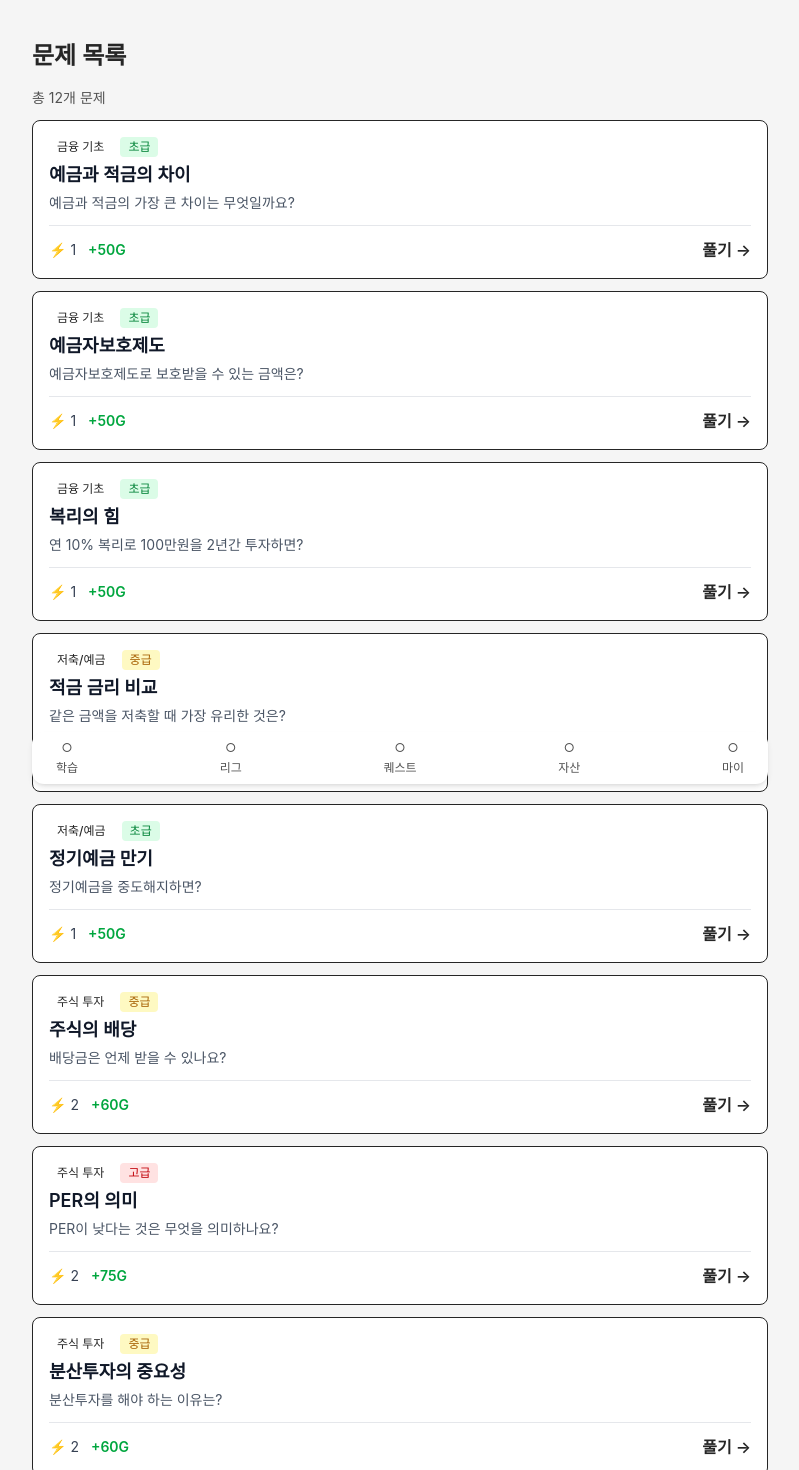
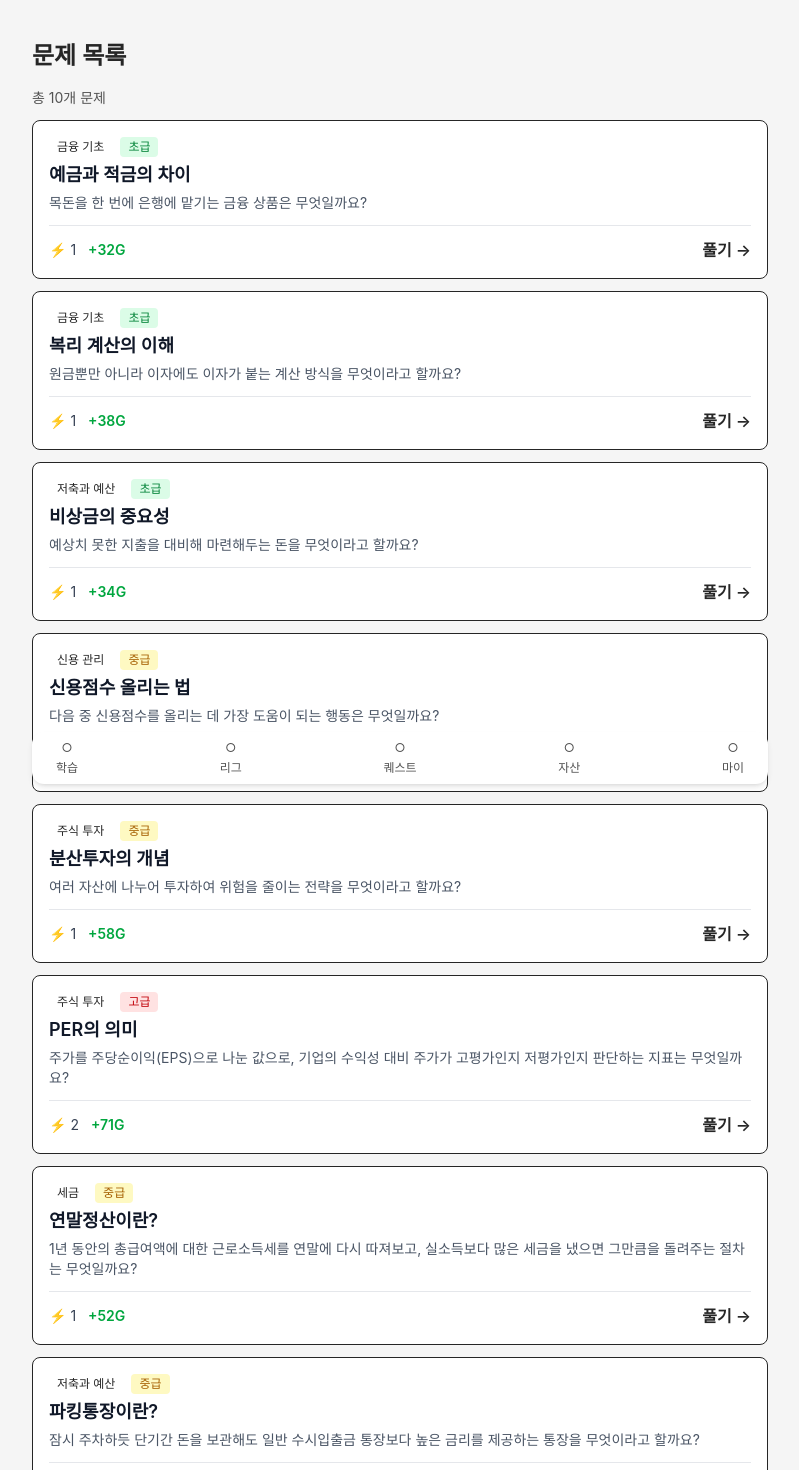
Before and after one commit to dusvlf111/Financely, a Next.js app: page /problems in a window 1280 px wide. Shown: the top 1470 px of the page, without its empty margins (240-1039 px from the left). Built offline with nearby package versions, Linux system fonts and the light colour scheme.

Commit message:
feat: refactor energy and gold state management, improve component structure and UI consistency

```diff
--- a/src/app/layout.tsx
+++ b/src/app/layout.tsx
@@ -3,7 +3,7 @@ import React from 'react'
 import Header from '../components/layout/Header'
 import Navigation from '../components/layout/Navigation'
 import AuthProvider from '@/lib/context/AuthProvider'
-import EnergyProvider from '@/lib/store/energyStore'
+import { EnergyProvider } from '@/lib/store/energyStore'
 
 export const metadata = {
   title: 'Financely',
--- a/src/app/problems/[id]/page.tsx
+++ b/src/app/problems/[id]/page.tsx
@@ -106,10 +106,10 @@ export default function ProblemPage() {
         {/* 시작 전 */}
         {status === 'idle' && (
           <button
-            className="w-full btn-primary"
+            className="w-full btn-primary text-base"
             onClick={handleStart}
           >
-            문제 풀기 시작 (에너지 {problem.energyCost} 소비)
+            문제 풀기 (⚡{problem.energyCost} 소모)
           </button>
         )}
 
--- a/src/lib/mock/problems.ts
+++ b/src/lib/mock/problems.ts
@@ -1,174 +1,136 @@
-export type Category = '금융 기초' | '저축/예금' | '주식 투자' | '채권' | '세금'
+export type Category = '금융 기초' | '저축과 예산' | '신용 관리' | '주식 투자' | '세금'
+
+export const categories: Category[] = ['금융 기초', '저축과 예산', '신용 관리', '주식 투자', '세금']
 
 export type Problem = {
   id: string
+  category: Category
+  difficulty: 'easy' | 'medium' | 'hard'
   title: string
-  description?: string
-  difficulty: 'easy' | 'medium' | 'hard'
-  category: Category
+  description: string
+  options?: string[]
+  correctAnswer: string
+  explanation: string
   energyCost: number
   rewardGold: number
-  correctAnswer?: string
-  options?: string[]
-  explanation?: string
 }
 
 const problems: Problem[] = [
-  // 금융 기초
   {
     id: 'p1',
+    category: '금융 기초',
+    difficulty: 'easy',
     title: '예금과 적금의 차이',
-    description: '예금과 적금의 가장 큰 차이는 무엇일까요?',
-    difficulty: 'easy',
-    category: '금융 기초',
+    description: '목돈을 한 번에 은행에 맡기는 금융 상품은 무엇일까요?',
+    options: ['A) 예금', 'B) 적금', 'C) 펀드', 'D) 주식'],
+    correctAnswer: 'A',
+    explanation: '예금은 목돈을 한 번에 넣어두는 것이고, 적금은 매달 일정 금액을 꾸준히 넣어 목돈을 만드는 상품입니다.',
     energyCost: 1,
-    rewardGold: 50,
-    correctAnswer: 'A',
-    options: ['A) 예금은 목돈을 한번에, 적금은 매달 저축', 'B) 예금이 적금보다 금리가 높다', 'C) 예금은 은행에서만 가능하다'],
-    explanation: '예금은 목돈을 한번에 맡기는 것이고, 적금은 매달 일정액을 저축하는 것입니다.',
+    rewardGold: 32,
   },
   {
     id: 'p2',
-    title: '예금자보호제도',
-    description: '예금자보호제도로 보호받을 수 있는 금액은?',
+    category: '금융 기초',
     difficulty: 'easy',
-    category: '금융 기초',
+    title: '복리 계산의 이해',
+    description: '원금뿐만 아니라 이자에도 이자가 붙는 계산 방식을 무엇이라고 할까요?',
+    options: ['A) 단리', 'B) 복리', 'C) 연리', 'D) 월리'],
+    correctAnswer: 'B',
+    explanation: '복리는 이자가 원금에 더해져 새로운 원금을 형성하고, 그 합산된 금액에 다시 이자가 붙는 방식으로, 장기 투자 시 자산을 크게 불릴 수 있는 원리입니다.',
     energyCost: 1,
-    rewardGold: 50,
-    correctAnswer: 'B',
-    options: ['A) 1억원', 'B) 5천만원', 'C) 무제한'],
-    explanation: '예금자보호제도는 은행이 파산해도 1인당 최대 5,000만원(원금+이자)까지 보호합니다.',
+    rewardGold: 38,
   },
   {
     id: 'p3',
-    title: '복리의 힘',
-    description: '연 10% 복리로 100만원을 2년간 투자하면?',
+    category: '저축과 예산',
     difficulty: 'easy',
-    category: '금융 기초',
+    title: '비상금의 중요성',
+    description: '예상치 못한 지출을 대비해 마련해두는 돈을 무엇이라고 할까요?',
+    options: ['A) 쌈짓돈', 'B) 비상금', 'C) 잉여자금', 'D) 투자금'],
+    correctAnswer: 'B',
+    explanation: '비상금은 보통 3~6개월치 생활비 규모로 준비하며, 갑작스러운 실직, 질병 등 위기 상황에서 큰 도움이 됩니다.',
     energyCost: 1,
-    rewardGold: 50,
-    correctAnswer: 'B',
-    options: ['A) 120만원', 'B) 121만원', 'C) 122만원'],
-    explanation: '복리는 이자에 이자가 붙습니다. 1년차: 110만원, 2년차: 121만원',
+    rewardGold: 34,
   },
-
-  // 저축/예금
   {
     id: 'p4',
-    title: '적금 금리 비교',
-    description: '같은 금액을 저축할 때 가장 유리한 것은?',
+    category: '신용 관리',
     difficulty: 'medium',
-    category: '저축/예금',
+    title: '신용점수 올리는 법',
+    description: '다음 중 신용점수를 올리는 데 가장 도움이 되는 행동은 무엇일까요?',
+    options: ['A) 신용카드 많이 발급받기', 'B) 대출 전혀 받지 않기', 'C) 체크카드 꾸준히 사용하기', 'D) 현금 서비스 자주 이용하기'],
+    correctAnswer: 'C',
+    explanation: '체크카드를 꾸준히 사용하고, 신용카드는 한도를 채우지 않으면서 연체 없이 사용하는 것이 신용점수 관리에 긍정적입니다.',
     energyCost: 1,
-    rewardGold: 60,
-    correctAnswer: 'A',
-    options: ['A) 연 4% 단리 적금', 'B) 연 3.8% 복리 적금', 'C) 둘 다 같다'],
-    explanation: '장기적으로는 복리가 유리하지만, 적금은 기간이 짧아 단리가 더 나을 수 있습니다.',
+    rewardGold: 47,
   },
   {
     id: 'p5',
-    title: '정기예금 만기',
-    description: '정기예금을 중도해지하면?',
-    difficulty: 'easy',
-    category: '저축/예금',
+    category: '주식 투자',
+    difficulty: 'medium',
+    title: '분산투자의 개념',
+    description: '여러 자산에 나누어 투자하여 위험을 줄이는 전략을 무엇이라고 할까요?',
+    options: ['A) 몰빵투자', 'B) 단타매매', 'C) 분산투자', 'D) 가치투자'],
+    correctAnswer: 'C',
+    explanation: '"계란을 한 바구니에 담지 말라"는 격언처럼, 분산투자는 특정 자산의 가치 하락이 전체 포트폴리오에 미치는 영향을 줄여 안정성을 높이는 핵심 전략입니다.',
     energyCost: 1,
-    rewardGold: 50,
-    correctAnswer: 'B',
-    options: ['A) 이자를 받을 수 없다', 'B) 중도해지 이율로 이자를 받는다', 'C) 원금도 잃을 수 있다'],
-    explanation: '중도해지 시 약정이율보다 낮은 중도해지 이율이 적용됩니다.',
+    rewardGold: 58,
   },
-
-  // 주식 투자
   {
     id: 'p6',
-    title: '주식의 배당',
-    description: '배당금은 언제 받을 수 있나요?',
-    difficulty: 'medium',
     category: '주식 투자',
+    difficulty: 'hard',
+    title: 'PER의 의미',
+    description: '주가를 주당순이익(EPS)으로 나눈 값으로, 기업의 수익성 대비 주가가 고평가인지 저평가인지 판단하는 지표는 무엇일까요?',
+    correctAnswer: 'PER',
+    explanation: 'PER(Price-to-Earnings Ratio, 주가수익비율)은 낮을수록 주가가 저평가되었다고 해석될 수 있습니다. 동종 업계의 다른 기업들과 비교하여 상대적인 가치를 판단하는 데 유용합니다.',
     energyCost: 2,
-    rewardGold: 60,
-    correctAnswer: 'A',
-    options: ['A) 배당 기준일에 주주명부에 있어야 함', 'B) 주식을 보유하기만 하면 됨', 'C) 1년 이상 보유해야 함'],
-    explanation: '배당 기준일에 주주명부에 등재되어 있어야 배당을 받을 수 있습니다.',
+    rewardGold: 71,
   },
   {
     id: 'p7',
-    title: 'PER의 의미',
-    description: 'PER이 낮다는 것은 무엇을 의미하나요?',
-    difficulty: 'hard',
-    category: '주식 투자',
-    energyCost: 2,
-    rewardGold: 75,
-    correctAnswer: 'B',
-    options: ['A) 주가가 비싸다', 'B) 주가가 저평가되었을 수 있다', 'C) 배당이 많다'],
-    explanation: 'PER(주가수익비율)이 낮으면 수익 대비 주가가 낮아 저평가되었을 가능성이 있습니다.',
+    category: '세금',
+    difficulty: 'medium',
+    title: '연말정산이란?',
+    description: '1년 동안의 총급여액에 대한 근로소득세를 연말에 다시 따져보고, 실소득보다 많은 세금을 냈으면 그만큼을 돌려주는 절차는 무엇일까요?',
+    correctAnswer: '연말정산',
+    explanation: '연말정산은 "13월의 월급"이라고도 불리며, 각종 공제 항목을 꼼꼼히 챙겨 신고하면 상당한 금액을 환급받을 수 있습니다.',
+    energyCost: 1,
+    rewardGold: 52,
   },
   {
     id: 'p8',
-    title: '분산투자의 중요성',
-    description: '분산투자를 해야 하는 이유는?',
+    category: '저축과 예산',
     difficulty: 'medium',
-    category: '주식 투자',
-    energyCost: 2,
-    rewardGold: 60,
-    correctAnswer: 'A',
-    options: ['A) 리스크를 줄이기 위해', 'B) 수익을 극대화하기 위해', 'C) 세금을 줄이기 위해'],
-    explanation: '분산투자는 한 종목의 하락 위험을 다른 종목으로 분산시켜 전체 리스크를 줄입니다.',
+    title: '파킹통장이란?',
+    description: '잠시 주차하듯 단기간 돈을 보관해도 일반 수시입출금 통장보다 높은 금리를 제공하는 통장을 무엇이라고 할까요?',
+    correctAnswer: '파킹통장',
+    explanation: '파킹통장은 비상금이나 단기 투자 대기 자금을 보관하기에 매우 유용하며, 하루만 맡겨도 이자가 붙는 장점이 있습니다.',
+    energyCost: 1,
+    rewardGold: 45,
   },
-
-  // 채권
   {
     id: 'p9',
-    title: '채권의 기본',
-    description: '채권이란 무엇인가요?',
-    difficulty: 'easy',
-    category: '채권',
-    energyCost: 1,
-    rewardGold: 50,
-    correctAnswer: 'B',
-    options: ['A) 주식의 일종', 'B) 빌려준 돈에 대한 증서', 'C) 예금 상품'],
-    explanation: '채권은 정부나 기업이 자금을 빌리며 발행하는 차용증서입니다.',
+    category: '신용 관리',
+    difficulty: 'hard',
+    title: 'DSR 규제란?',
+    description: '모든 가계대출 원리금 상환액을 연간 소득으로 나눈 비율로, 대출 상환 능력을 심사하는 데 사용되는 지표는 무엇일까요?',
+    correctAnswer: 'DSR',
+    explanation: 'DSR(Debt Service Ratio, 총부채원리금상환비율)은 차주의 상환 능력을 더 정확히 파악하기 위해 도입된 규제입니다. DSR이 높으면 추가 대출이 어려워질 수 있습니다.',
+    energyCost: 2,
+    rewardGold: 76,
   },
   {
     id: 'p10',
-    title: '금리와 채권 가격',
-    description: '금리가 오르면 채권 가격은?',
-    difficulty: 'medium',
-    category: '채권',
-    energyCost: 2,
-    rewardGold: 60,
-    correctAnswer: 'B',
-    options: ['A) 오른다', 'B) 내린다', 'C) 변화없다'],
-    explanation: '금리가 오르면 신규 채권의 수익률이 높아져 기존 채권의 매력이 떨어지므로 가격이 내립니다.',
-  },
-
-  // 세금
-  {
-    id: 'p11',
-    title: '금융소득종합과세',
-    description: '금융소득종합과세 기준금액은?',
-    difficulty: 'medium',
-    category: '세금',
-    energyCost: 2,
-    rewardGold: 60,
-    correctAnswer: 'A',
-    options: ['A) 연 2,000만원 초과', 'B) 연 5,000만원 초과', 'C) 연 1억원 초과'],
-    explanation: '이자+배당 소득이 연 2,000만원을 초과하면 다른 소득과 합산하여 종합과세 됩니다.',
-  },
-  {
-    id: 'p12',
-    title: '배당소득세',
-    description: '주식 배당금에 부과되는 세율은?',
-    difficulty: 'medium',
-    category: '세금',
-    energyCost: 2,
-    rewardGold: 60,
-    correctAnswer: 'B',
-    options: ['A) 14%', 'B) 15.4%', 'C) 20%'],
-    explanation: '배당소득세는 15.4%(소득세 14% + 지방소득세 1.4%)입니다.',
+    category: '주식 투자',
+    difficulty: 'easy',
+    title: '코스피(KOSPI)란?',
+    description: '한국거래소의 유가증권시장에 상장된 회사들의 주식을 종합하여 나타내는 주가지수는 무엇일까요?',
+    correctAnswer: '코스피',
+    explanation: '코스피(KOSPI)는 대한민국 주식 시장의 전반적인 동향을 나타내는 가장 대표적인 지수입니다.',
+    energyCost: 1,
+    rewardGold: 29,
   },
 ]
 
 export default problems
-
-export const categories: Category[] = ['금융 기초', '저축/예금', '주식 투자', '채권', '세금']
--- a/src/lib/store/energyStore.tsx
+++ b/src/lib/store/energyStore.tsx
@@ -1,104 +1,86 @@
 "use client"
-import React, { createContext, useContext, useEffect, useState, useRef } from 'react'
+import { create } from 'zustand'
+import { persist, createJSONStorage } from 'zustand/middleware'
+import React, { createContext, useContext, useEffect } from 'react'
 
-type EnergyContextType = {
+const ENERGY_RECOVERY_SECONDS = 60 // 1분으로 수정 (기존: 4 * 60 * 60)
+const MAX_ENERGY = 5
+
+interface EnergyState {
   energy: number
   maxEnergy: number
+  lastUpdated: number
+  remainingSeconds: number | null
   consume: (amount?: number) => boolean
-  add: (amount?: number) => void
-  startRecovery: () => void
-  stopRecovery: () => void
-  remainingSeconds?: number
+  add: (amount: number) => void
+  _updateEnergy: () => void
 }
 
-const EnergyContext = createContext<EnergyContextType | undefined>(undefined)
+const useEnergyStore = create<EnergyState>()(
+  persist(
+    (set, get) => ({
+      energy: MAX_ENERGY,
+      maxEnergy: MAX_ENERGY,
+      lastUpdated: Date.now(),
+      remainingSeconds: null,
 
-export function EnergyProvider({ children }: { children: React.ReactNode }) {
-  const [energy, setEnergy] = useState<number>(3)
-  const maxEnergy = 5
-  const intervalRef = useRef<number | null>(null)
-  const [remainingSeconds, setRemainingSeconds] = useState<number>(60)
+      consume: (amount = 1) => {
+        if (get().energy >= amount) {
+          set(state => ({
+            energy: state.energy - amount,
+            lastUpdated: state.energy === MAX_ENERGY ? Date.now() : state.lastUpdated,
+          }))
+          return true
+        }
+        return false
+      },
 
-  function consume(amount = 1) {
-    let ok = false
-    setEnergy(e => {
-      if (e >= amount) {
-        ok = true
-        return e - amount
-      }
-      return e
-    })
-    return ok
-  }
+      add: (amount: number) => {
+        set(state => ({
+          energy: Math.min(MAX_ENERGY, state.energy + amount),
+        }))
+      },
 
-  function add(amount = 1) {
-    setEnergy(e => Math.min(maxEnergy, e + amount))
-  }
+      _updateEnergy: () => {
+        set(state => {
+          if (state.energy >= MAX_ENERGY) {
+            return { remainingSeconds: null }
+          }
 
-  function startRecovery() {
-    if (intervalRef.current) return
-    const tickSec = 1 // update UI every second
-    const recoverySec = 60 // recover 1 energy every 60 seconds
+          const now = Date.now()
+          const elapsed = Math.floor((now - state.lastUpdated) / 1000)
+          const recoveredEnergy = Math.floor(elapsed / ENERGY_RECOVERY_SECONDS)
 
-    // ensure remainingSeconds is set
-    setRemainingSeconds(r => (r > 0 ? r : recoverySec))
+          if (recoveredEnergy > 0) {
+            const newEnergy = Math.min(MAX_ENERGY, state.energy + recoveredEnergy)
+            const newLastUpdated = state.lastUpdated + recoveredEnergy * ENERGY_RECOVERY_SECONDS * 1000
+            return { energy: newEnergy, lastUpdated: newLastUpdated }
+          }
 
-    intervalRef.current = window.setInterval(() => {
-      setRemainingSeconds(prev => {
-        // if energy is full, stop timer
-        let stopNow = false
-        setEnergy(curr => {
-          if (curr >= maxEnergy) {
-            stopNow = true
-            return curr
-          }
-          return curr
+          const nextRecoveryTime = state.lastUpdated + ENERGY_RECOVERY_SECONDS * 1000
+          const remaining = Math.max(0, Math.ceil((nextRecoveryTime - now) / 1000))
+          return { remainingSeconds: remaining }
         })
-        if (stopNow) {
-          // clear interval in next tick
-          return 0
-        }
+      },
+    }),
+    {
+      name: 'financely-energy-storage',
+      storage: createJSONStorage(() => localStorage),
+    }
+  )
+)
 
-        if (prev <= 1) {
-          // time to recover one energy
-          setEnergy(curr => Math.min(maxEnergy, curr + 1))
-          // if after adding energy we still need more, reset countdown
-          return recoverySec
-        }
-        return prev - tickSec
-      })
-    }, tickSec * 1000)
-  }
+const EnergyContext = createContext(useEnergyStore.getState())
 
-  function stopRecovery() {
-    if (intervalRef.current) {
-      clearInterval(intervalRef.current)
-      intervalRef.current = null
-    }
-    setRemainingSeconds(0)
-  }
-
+export const EnergyProvider = ({ children }: { children: React.ReactNode }) => {
+  const store = useEnergyStore()
+  const _updateEnergy = useEnergyStore(state => state._updateEnergy)
   useEffect(() => {
-    // start recovery automatically if energy is not full
-    if (energy < maxEnergy) startRecovery()
-    if (energy >= maxEnergy) stopRecovery()
-    return () => stopRecovery()
-    // eslint-disable-next-line react-hooks/exhaustive-deps
-  }, [energy])
-
-  return (
-    <EnergyContext.Provider
-      value={{ energy, maxEnergy, consume, add, startRecovery, stopRecovery, remainingSeconds }}
-    >
-      {children}
-    </EnergyContext.Provider>
-  )
+    _updateEnergy()
+    const interval = setInterval(() => _updateEnergy(), 1000)
+    return () => clearInterval(interval)
+  }, [_updateEnergy])
+  return <EnergyContext.Provider value={store}>{children}</EnergyContext.Provider>
 }
 
-export function useEnergy() {
-  const ctx = useContext(EnergyContext)
-  if (!ctx) throw new Error('useEnergy must be used within EnergyProvider')
-  return ctx
-}
-
-export default EnergyProvider
+export const useEnergy = () => useContext(EnergyContext)
--- a/src/lib/store/goldStore.ts
+++ b/src/lib/store/goldStore.ts
@@ -2,13 +2,14 @@ import { create } from 'zustand'
 import { persist, createJSONStorage } from 'zustand/middleware'
 
 export type GoldHistoryEntry = {
-  date: string
+  timestamp: number
   gold: number
 }
 
 interface GoldState {
   history: GoldHistoryEntry[]
   todayStartGold: number | null
+  setTodayStartGold: (gold: number) => void
   initializeHistory: (initialGold: number) => void
   updateGold: (currentGold: number) => void
 }
@@ -18,41 +19,30 @@ export const useGoldStore = create<GoldState>()(
     (set, get) => ({
       history: [],
       todayStartGold: null,
+      setTodayStartGold: (gold: number) => set({ todayStartGold: gold }),
 
       initializeHistory: (initialGold: number) => {
-        if (get().history.length > 0) return
-
-        const newHistory: GoldHistoryEntry[] = []
-        const baseGold = Math.max(0, initialGold - 500)
-        for (let i = 6; i >= 0; i--) {
-          const date = new Date()
-          date.setDate(date.getDate() - i)
-          const dateStr = date.toISOString().split('T')[0]
-          newHistory.push({
-            date: dateStr,
-            gold: baseGold + Math.floor((500 / 7) * (7 - i)),
-          })
-        }
-        set({ history: newHistory, todayStartGold: newHistory[newHistory.length - 2]?.gold ?? initialGold })
+        if (get().history.length > 0) return // 이미 히스토리가 있으면 초기화하지 않음
+        const now = Date.now()
+        const initialHistory: GoldHistoryEntry[] = [{ timestamp: now, gold: initialGold }]
+        set({ history: initialHistory, todayStartGold: initialGold })
       },
 
       updateGold: (currentGold: number) => {
-        const today = new Date().toISOString().split('T')[0]
-        const currentHistory = [...get().history]
+        const now = Date.now()
+        const newHistoryEntry = { timestamp: now, gold: currentGold }
 
-        let todayEntry = currentHistory.find(h => h.date === today)
-
-        if (!todayEntry) {
-          const yesterdayGold = currentHistory.length > 0 ? currentHistory[currentHistory.length - 1].gold : currentGold
-          todayEntry = { date: today, gold: currentGold }
-          currentHistory.push(todayEntry)
-          set({ todayStartGold: yesterdayGold })
-        } else {
-          todayEntry.gold = currentGold
+        const currentHistory = get().history
+        // 마지막 기록과 동일한 골드 값이면 추가하지 않음 (불필요한 데이터 방지)
+        if (currentHistory.length > 0 && currentHistory[currentHistory.length - 1].gold === currentGold) {
+          return
         }
 
-        // 7일 데이터만 유지
-        const finalHistory = currentHistory.length > 7 ? currentHistory.slice(-7) : currentHistory
+        const newHistory = [...currentHistory, newHistoryEntry]
+
+        // 성능을 위해 최근 7일 데이터만 유지
+        const sevenDaysAgo = now - 7 * 24 * 60 * 60 * 1000
+        const finalHistory = newHistory.filter(entry => entry.timestamp >= sevenDaysAgo)
 
         set({ history: finalHistory })
       },
```
Also changed, not shown: src/app/learn/components/GoldPortfolio.tsx (+22 -11 lines), src/app/learn/components/LevelProgress.tsx (+7 -11 lines), src/components/layout/Header.tsx (+0 -8 lines).
